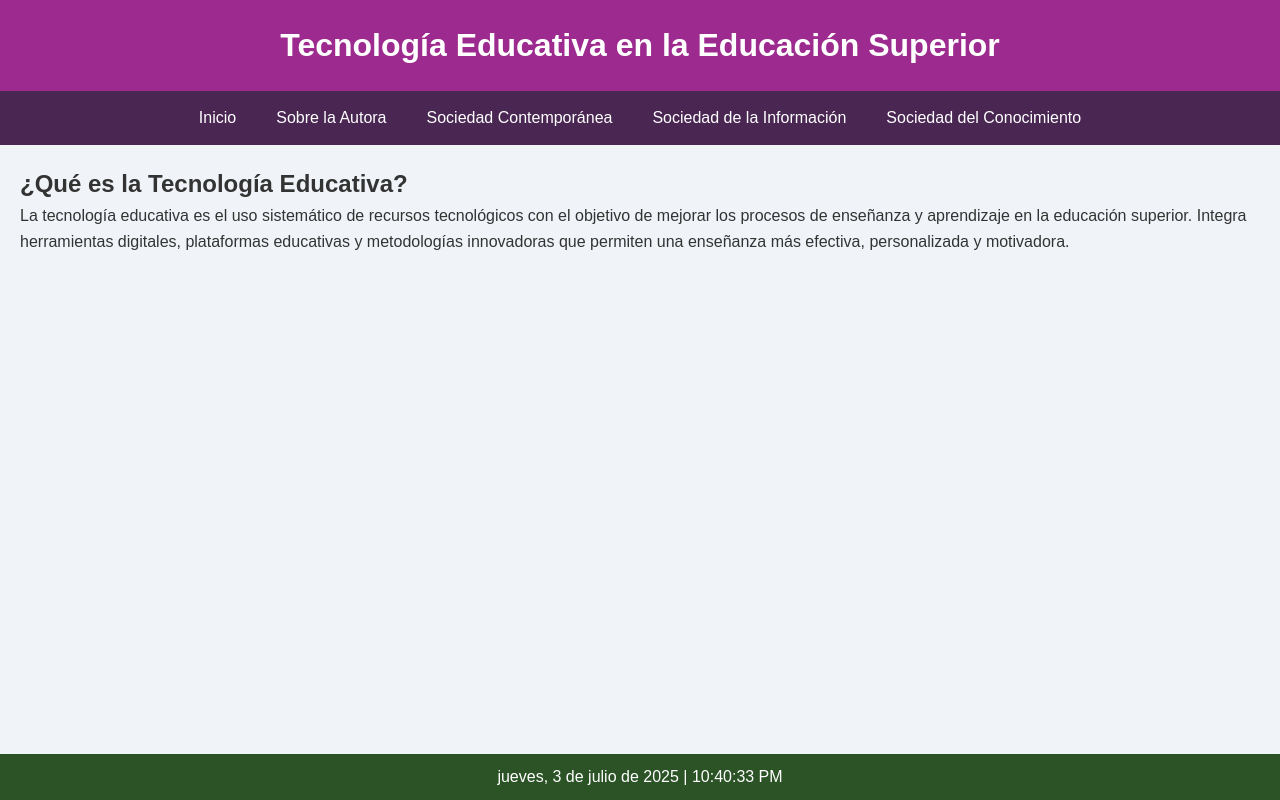
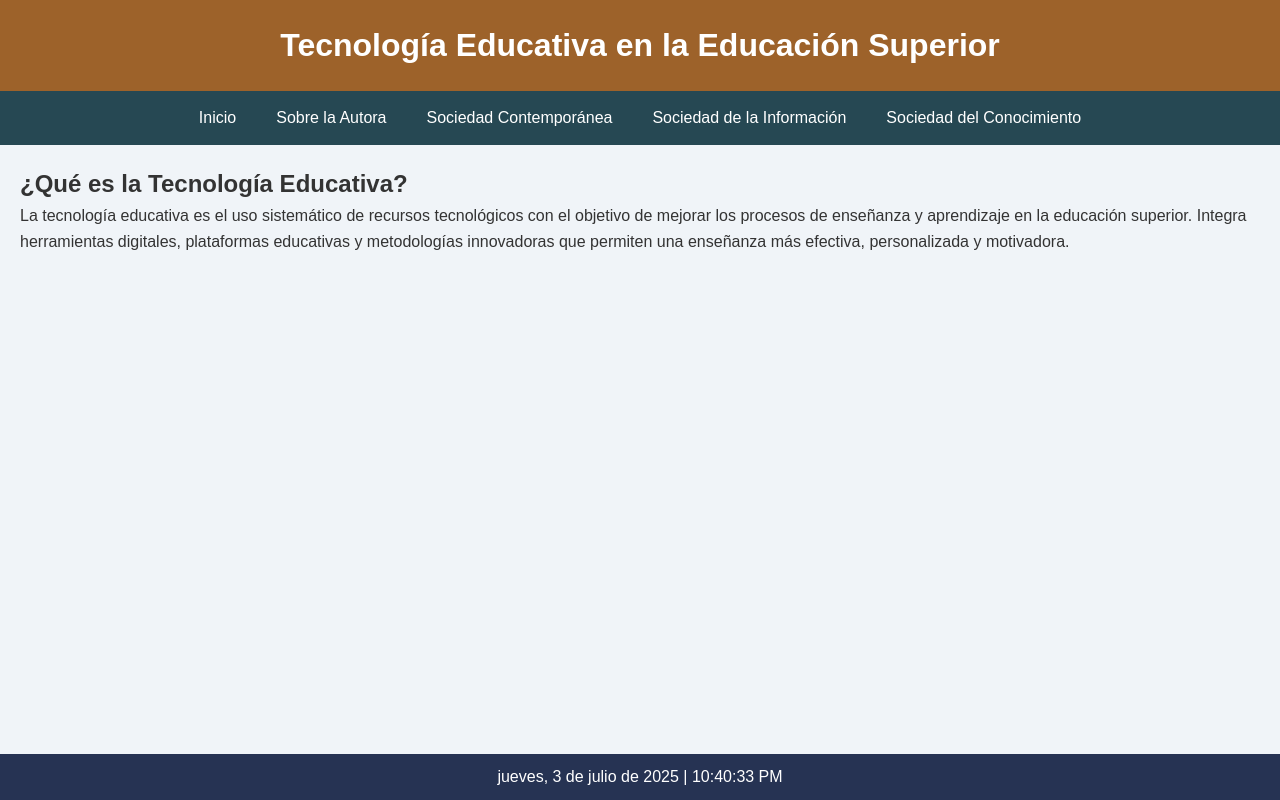
Before and after one commit to Brigitte413/Tecnolog-a-Educativa-en-Educaci-n, a plain HTML site: page index.html in a window 1280 px wide. Drawn offline with Linux system fonts and the light colour scheme.

Commit message:
Add files via upload

```diff
--- a/index.html
+++ b/index.html
@@ -17,13 +17,13 @@
       color: #333;
     }
     header {
-      background: #9d2a8e;
+      background: #9d622a;
       color: #fff;
       padding: 20px;
       text-align: center;
     }
     nav {
-      background: #4a2653;
+      background: #264853;
       display: flex;
       justify-content: center;
     }
@@ -34,7 +34,7 @@
       display: block;
     }
     nav a:hover {
-      background: #329d2a;
+      background: #959d2a;
     }
     main {
       padding: 20px;
@@ -46,7 +46,7 @@
       display: block;
     }
     footer {
-      background: #2b5326;
+      background: #263353;
       color: white;
       text-align: center;
       padding: 10px;
@@ -76,7 +76,7 @@
     </section>
 
     <section id="autora">
-      <h2>Dayse Galarza Carrión</h2>
+      <h2>Brigitte Lilibeth de la Cruz Mejia</h2>
       <p>Estudiante de la Universidad Técnica de Machala (UTMACH), comprometida con el uso de tecnologías digitales para transformar la educación. Su interés en la tecnología educativa nace de la convicción de que las herramientas digitales pueden potenciar el aprendizaje y hacerlo más accesible para todos.</p>
     </section>
 
```
